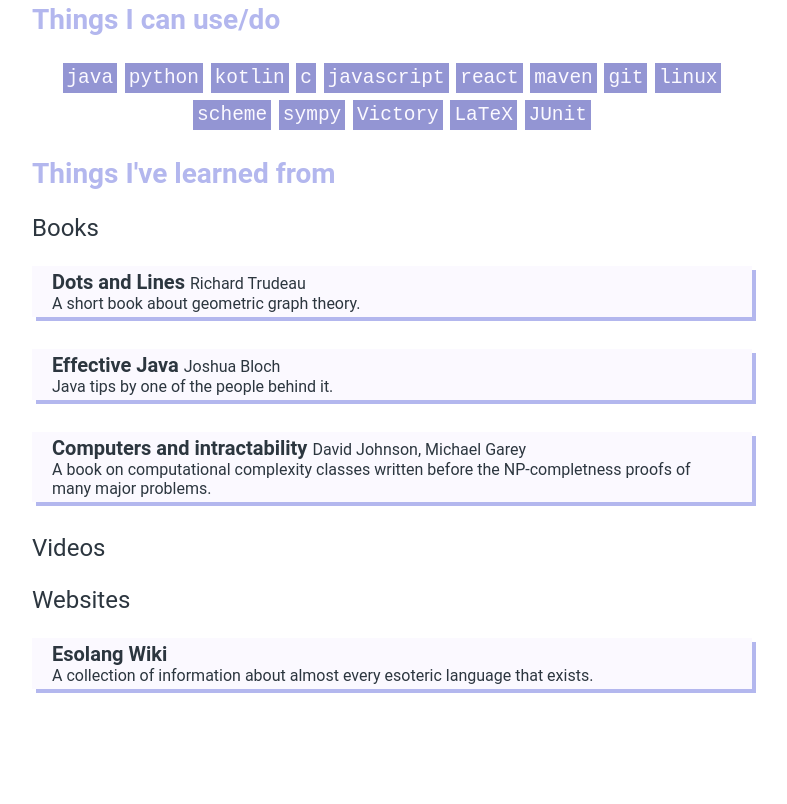
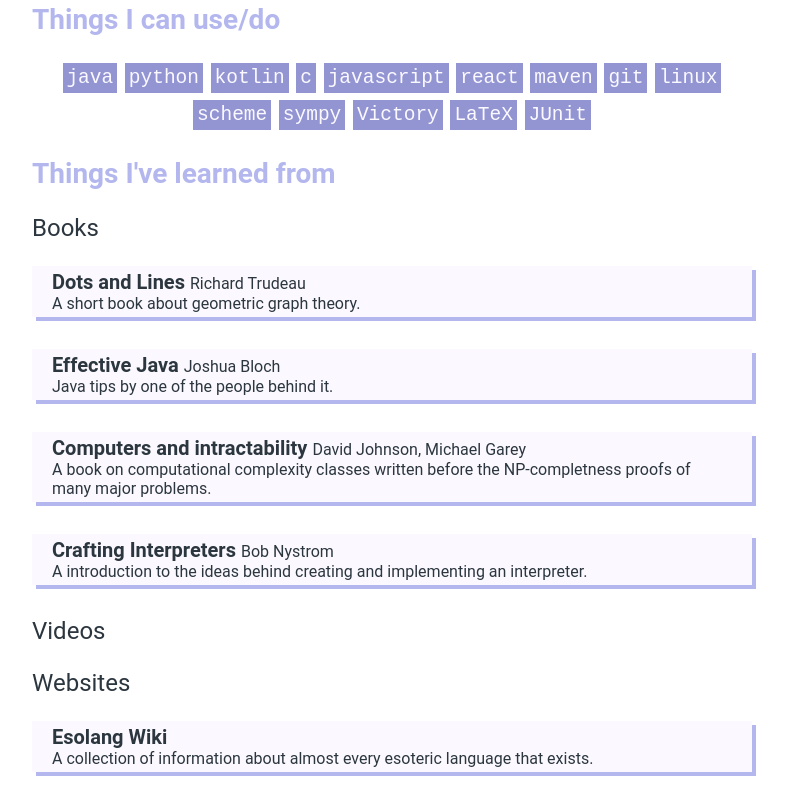
Before and after one commit to oh-noey/oh-noey.github.io, a plain HTML site: page index.html in a window 1280 px wide. Shown: the part 1272-2076 px from the top of the page, without its empty margins (248-1035 px from the left). Before the commit the page ends 1993 px from the top, so only its background shows below. Drawn offline with Linux system fonts and the light colour scheme; a script that the page names is missing.

Commit message:
Add new book entry

```diff
--- a/index.html
+++ b/index.html
@@ -109,6 +109,11 @@
                             <h4>Computers and intractability <span class="author">David Johnson, Michael Garey</span></h4>
                             A book on computational complexity classes written before the NP-completness proofs of many major problems.
                         </div>
+
+                        <div class='card'>
+                            <h4>Crafting Interpreters <span class='author'>Bob Nystrom</span></h4>
+                            A introduction to the ideas behind creating and implementing an interpreter.
+                        </div>
                     <div>
                         <h3>Videos</h3>
 
```
